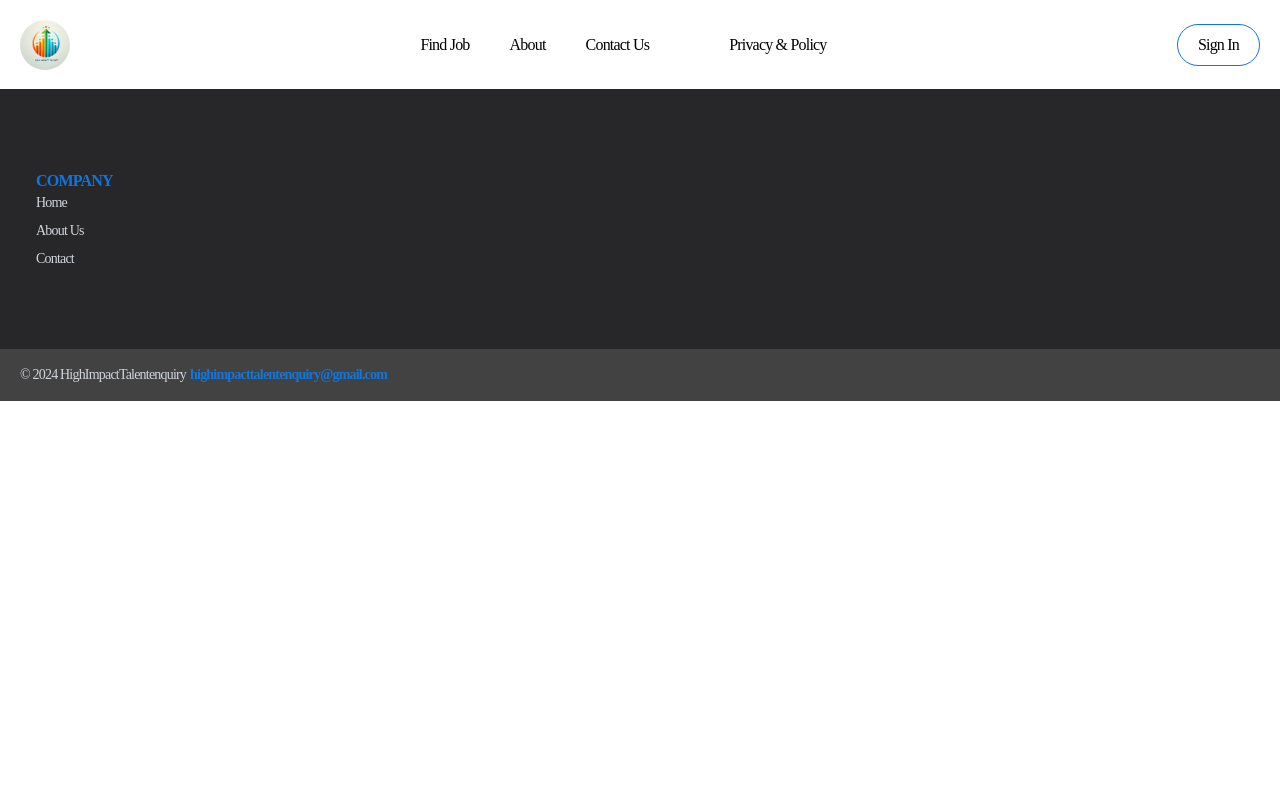
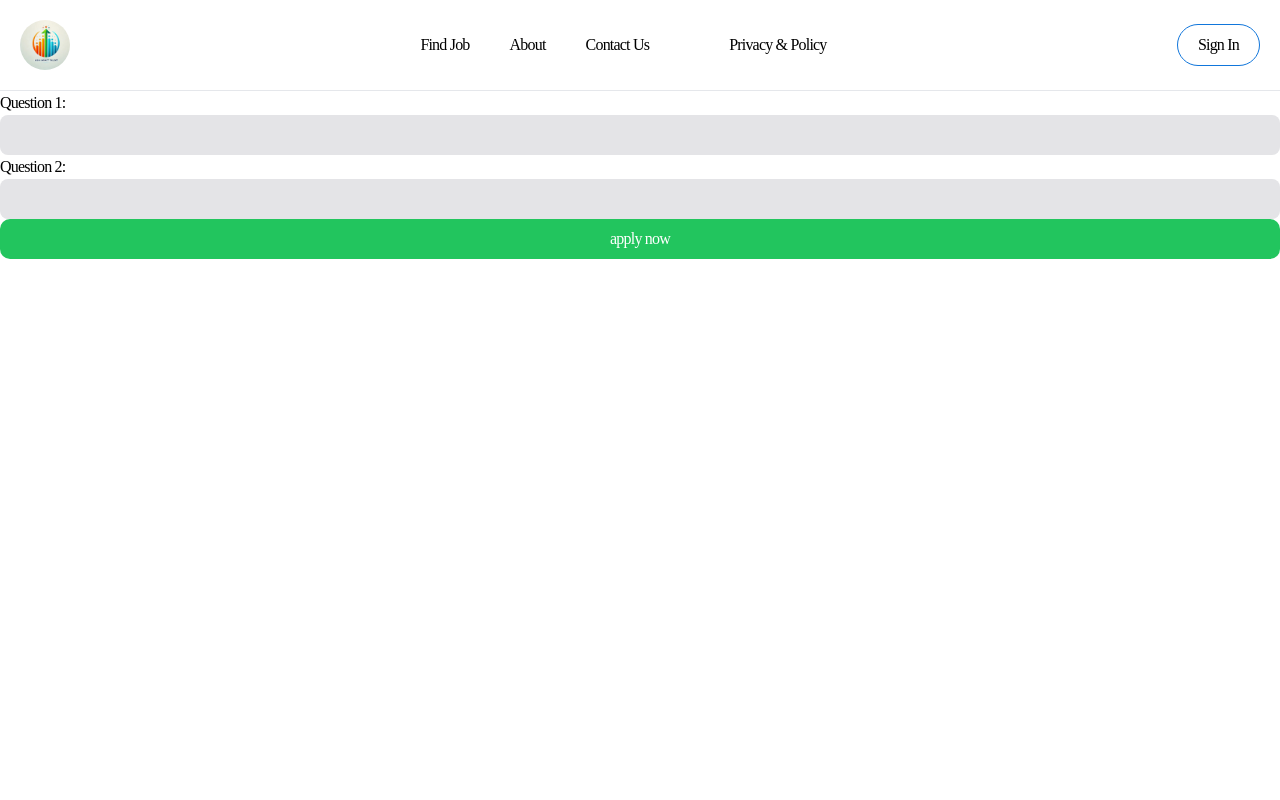
Before and after one commit to skehargit/demojobPortal, a React (Vite) app in the folder client/: page /job-detail/1/screening-questions in a window 1280 px wide. Shown: the top 800 px of the page. Built offline with nearby package versions, Linux system fonts and the light colour scheme.

Commit message:
frontend update

```diff
--- a/client/src/App.jsx
+++ b/client/src/App.jsx
@@ -11,6 +11,7 @@ import PrivacyPolicy from "./pages/PrivacyPolicy";
 import ApplicationStatus from "./pages/ApplicationStatus";
 import UploadResume from "./pages/UploadResume";
 import Landing from "./pages/Landing";
+import ScreeningQuestions from "./pages/ScreeningQuestions";
 
 function Layout() {
   const { user } = useSelector((state) => state.user);
@@ -53,6 +54,7 @@ function App() {
           <Route path={"/company-profile/job-detail/:id"} element={<CompaniesProfile />} />
           <Route path={"/upload-job"} element={<UploadJobs />} />
           <Route path={"/job-detail/:id"} element={<JobDetails />} />
+          <Route path="/job-detail/:id/screening-questions" element={<ScreeningQuestions/>}></Route>
           <Route path={'/applicationstatus'} element={<ApplicationStatus/>}></Route>
 
         </Route>
--- a/client/src/pages/JobDetails.jsx
+++ b/client/src/pages/JobDetails.jsx
@@ -2,12 +2,13 @@ import { useEffect, useState } from "react";
 import { Linkedin } from "../assets";
 import moment from "moment";
 import { AiOutlineSafetyCertificate } from "react-icons/ai";
-import { useNavigate, useParams } from "react-router-dom";
+import { Navigate, useNavigate, useParams } from "react-router-dom";
 import { jobs } from "../utils/data";
 import { CustomButton, JobCard } from "../components";
 import { useSelector } from "react-redux";
 import { apiRequest } from "../utils";
 import axios from "axios";
+import ScreeningQuestions from "./ScreeningQuestions";
 
 const JobDetail = () => {
   const { id } = useParams();
@@ -19,25 +20,7 @@ const JobDetail = () => {
   const [applied,setApplied]=useState(false)
   const [status,setStatus]=useState('applied')
   const navigate = useNavigate()
-  const applyHandler = async (jobid,companyid,applicantid)=>{
-    // alert('clicked')
-    console.log(jobid,companyid,applicantid)
-    // axios
-    try {
-      const res = await apiRequest({
-        url: `https://demojobportal.onrender.com/api-v1/application/create`,
-        data:{job:jobid,company:companyid,applicant:applicantid},
-        method: "POST",
 
-      });
-      if(res){
-        setApplied(true)
-        console.log('applied',res)
-      }
-    } catch (error) {
-      console.log('Error while apply for job')
-    }
-  }
   const getJobDetails = async () => {
     setIsFetching(true);
     try {
@@ -81,6 +64,7 @@ const JobDetail = () => {
   };
 
   useEffect(() => {
+    console.log(job)
     id && getJobDetails();
     window.scrollTo({ top: 0, left: 0, behavior: "smooth" });
   }, [id]);
@@ -88,9 +72,9 @@ const JobDetail = () => {
   if (isFetching || !job) {
     return <div>Loading...</div>;
   }
-  useEffect(()=>{
-    console.log(job)
-  })
+  // useEffect(()=>{
+  //   console.log(job)
+  // })
   return (
     <div className="container mx-auto pb-4 " >
       <div className="w-full flex flex-col md:flex-row gap-10">
@@ -174,8 +158,7 @@ const JobDetail = () => {
           {/* </div> */}
 
           <div className="my-6">
-            {selected === "0" ? (
-              <>
+          <div>
                 <p className="text-xl font-semibold ">Job Description</p>
 
                 <span className="text-base">{job?.detail?.[0]?.desc}</span>
@@ -188,7 +171,18 @@ const JobDetail = () => {
                     </span>
                   </>
                 )}
-              </>
+
+                <p className="text-xl font-semibold ">Skill Required :</p>
+                <ul className="flex flex-wrap gap-2">
+                  {job?.requiredSkills.length>0&&job?.requiredSkills.map((item,index)=>{
+                    return <li key={index} className="bg-zinc-500 text-white w-fit py-1 px-3 rounded-lg">{item}</li>
+                  })}
+                </ul>
+
+                <div className="flex gap-1"><p>Experience :</p><span>{job?.experience}</span> <span>Year</span></div>
+              </div>
+            {/* {selected === "0" ? (
+
             ) : (
               <>
                 <div className="mb-6 flex flex-col">
@@ -202,9 +196,22 @@ const JobDetail = () => {
                 <p className="text-xl font-semibold">About Company</p>
                 <span>{job?.about}</span>
               </>
-            )}
+            )} */}
           </div>
-
+              <div onClick={()=>{
+                navigate(
+                  'screening-questions',
+                  {
+                    state: {
+                        questions:job?.screeningQuestions,
+                        jobid:job._id,
+                        companyid:job?.company?._id,
+                        userid:user._id
+                    }
+                  }
+                )
+                // navigate("/screening-questions")
+              }} className="p-2 bg-blue-500 my-2"> screening questions</div>
           <div className="w-full">
             {user?.id === job?.company?._id ? (
               <CustomButton
@@ -213,16 +220,7 @@ const JobDetail = () => {
                 containerStyles="w-full flex items-center justify-center bg-red-500 py-3 px-5 outline-none rounded-full text-base"
               />
             ) : (
-              <button
-      onClick={()=>{
-          !applied&&applyHandler(job._id,job.company._id,user._id)
-          applied&&navigate('/application-tracking')
-        }}
-      className={`py-2 px-4 flex bg-green-500 w-full text-white items-center justify-center text-black rounded-[10px]`}
-    >
-      {applied?`view application status`:'apply now'}
-    </button>
-
+              <></>
             )}
           </div>
         </div>
--- /dev/null
+++ b/client/src/pages/ScreeningQuestions.jsx
@@ -0,0 +1,93 @@
+import axios from "axios";
+import React, { useEffect, useState } from "react";
+import { useLocation, useNavigate } from "react-router-dom";
+import { apiRequest } from "../utils";
+
+const ScreeningQuestions = () => {
+  const { state } = useLocation();
+  const [applied,setApplied]=useState(false)
+  const [status,setStatus]=useState('applied')
+  const [formData, setFormData] = useState({
+    answers: ["", ""], // Assuming there are 2 screening questions
+  });
+  const handleAnswerChange = (index, value) => {
+    const newAnswers = [...formData.answers];
+    newAnswers[index] = value;
+    setFormData({
+      ...formData,
+      answers: newAnswers,
+    });
+  };
+
+//   const handleSubmit = (e) => {
+//     e.preventDefault();
+//     console.log("Form submitted:", formData);
+//   };
+
+  const applyHandler = async (jobid,companyid,applicantid)=>{
+    // alert('clicked')
+    // e.preventDefault();
+    console.log(jobid,companyid,applicantid)
+    // axios
+    try {
+      const res = await apiRequest({
+        url: `https://demojobportal.onrender.com/api-v1/application/create`,
+        data:{job:jobid,company:companyid,applicant:applicantid},
+        method: "POST",
+      });
+      if(res){
+        setApplied(true)
+        console.log('applied',res)
+      }
+    } catch (error) {
+      console.log('Error while apply for job')
+    }
+  }
+  const navigate=useNavigate()
+  useEffect(() => {
+    console.log(formData)
+    console.log(state);
+  });
+  return (
+    <div className="h-screen">
+        {/* onSubmit={handleSubmit} */}
+        <div >
+      <div>
+        <label>
+          <div><span>Question 1:</span><span>{state?.questions?.[0]}</span></div>
+          <input
+            type="text"
+            className="p-2 bg-zinc-200 w-full rounded-lg"
+            value={formData.answers[0]}
+            onChange={(e) => handleAnswerChange(0, e.target.value)}
+            required
+          />
+        </label>
+      </div>
+      <div>
+        <label>
+        <div><span>Question 2:</span><span>{state?.questions?.[1]}</span></div>
+          <input
+            type="text"
+            className="p-2 bg-zinc-200 w-full rounded-lg"
+            value={formData.answers[1]}
+            onChange={(e) => handleAnswerChange(1, e.target.value)}
+            required
+          />
+        </label>
+      </div>
+      <div
+      onClick={()=>{
+          !applied&&applyHandler(state.jobid,state.companyid,state.userid)
+          applied&&navigate('/application-tracking')
+        }}
+      className={`py-2 px-4 flex bg-green-500 w-full text-white items-center justify-center text-black rounded-[10px]`}
+    >
+      {applied?`view application status`:'apply now'}
+        </div>
+    </div>
+    </div>
+  );
+};
+
+export default ScreeningQuestions;
```
